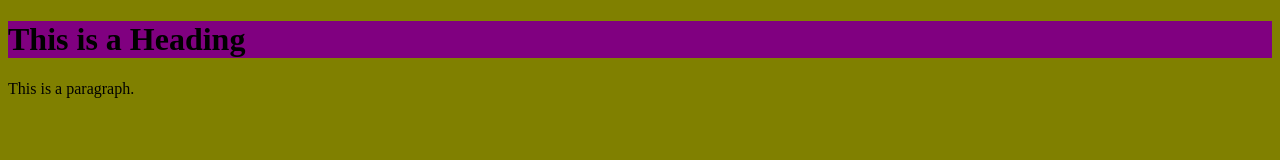
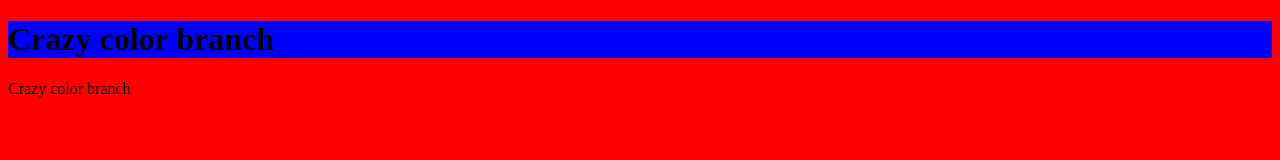
Before and after one commit to rafiepaculaba/simplehtml, a plain HTML site: page index.html in a window 1280 px wide. Drawn offline with Linux system fonts and the light colour scheme.

Commit message:
cc add colors crazy

```diff
--- a/index.html
+++ b/index.html
@@ -6,8 +6,8 @@
 </head>
 <body>
 
-<h1>This is a Heading</h1>
-<p>This is a paragraph.</p>
+<h1>Crazy color branch</h1>
+<p>Crazy color branch</p>
 
 <script src="app.js"><script>
 </body>
--- a/style.css
+++ b/style.css
@@ -1,7 +1,7 @@
 body{
-	background-color: olive;
+	background-color: red;
 }
 
 h1{
-	background-color: purple;
+	background-color: blue;
 }
```
